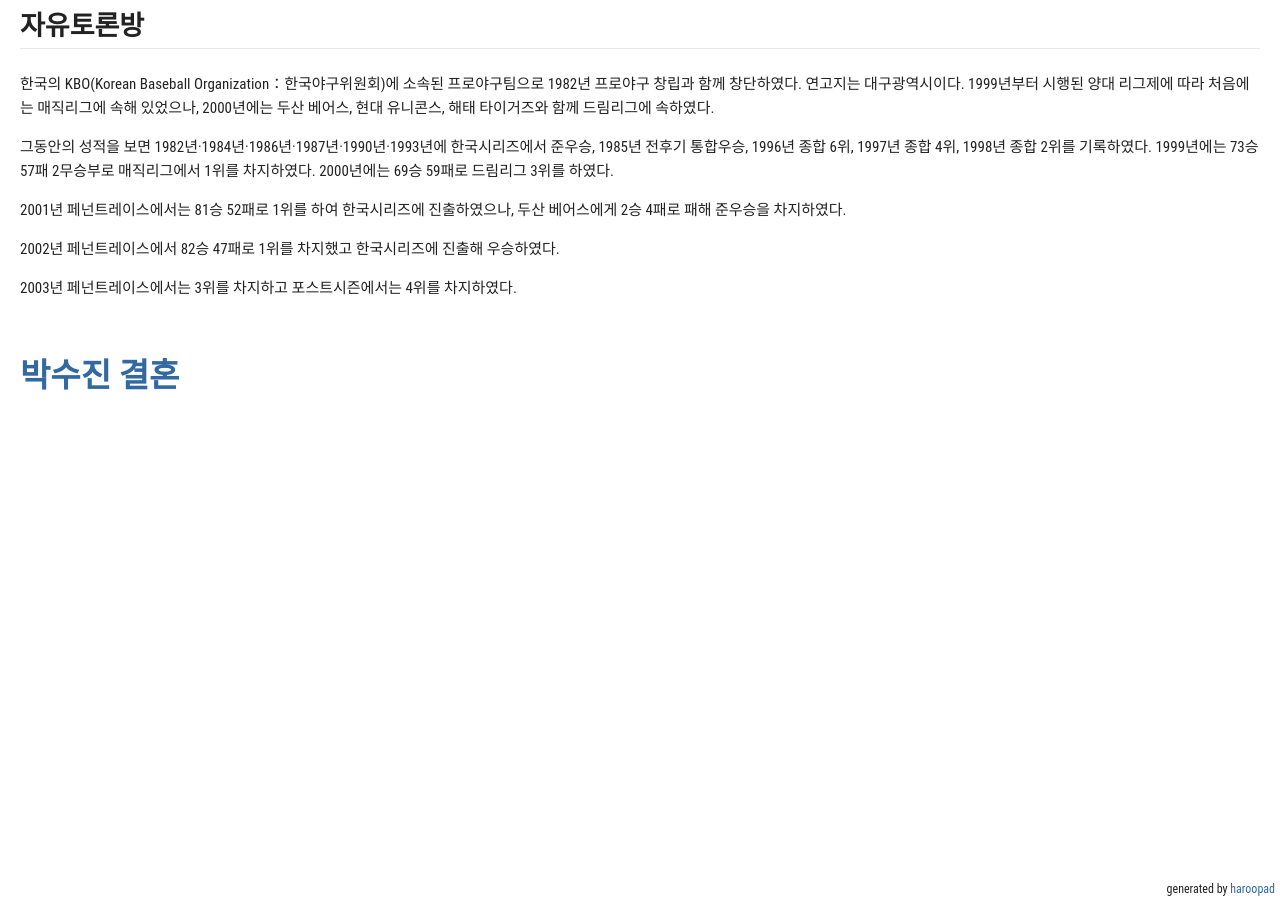
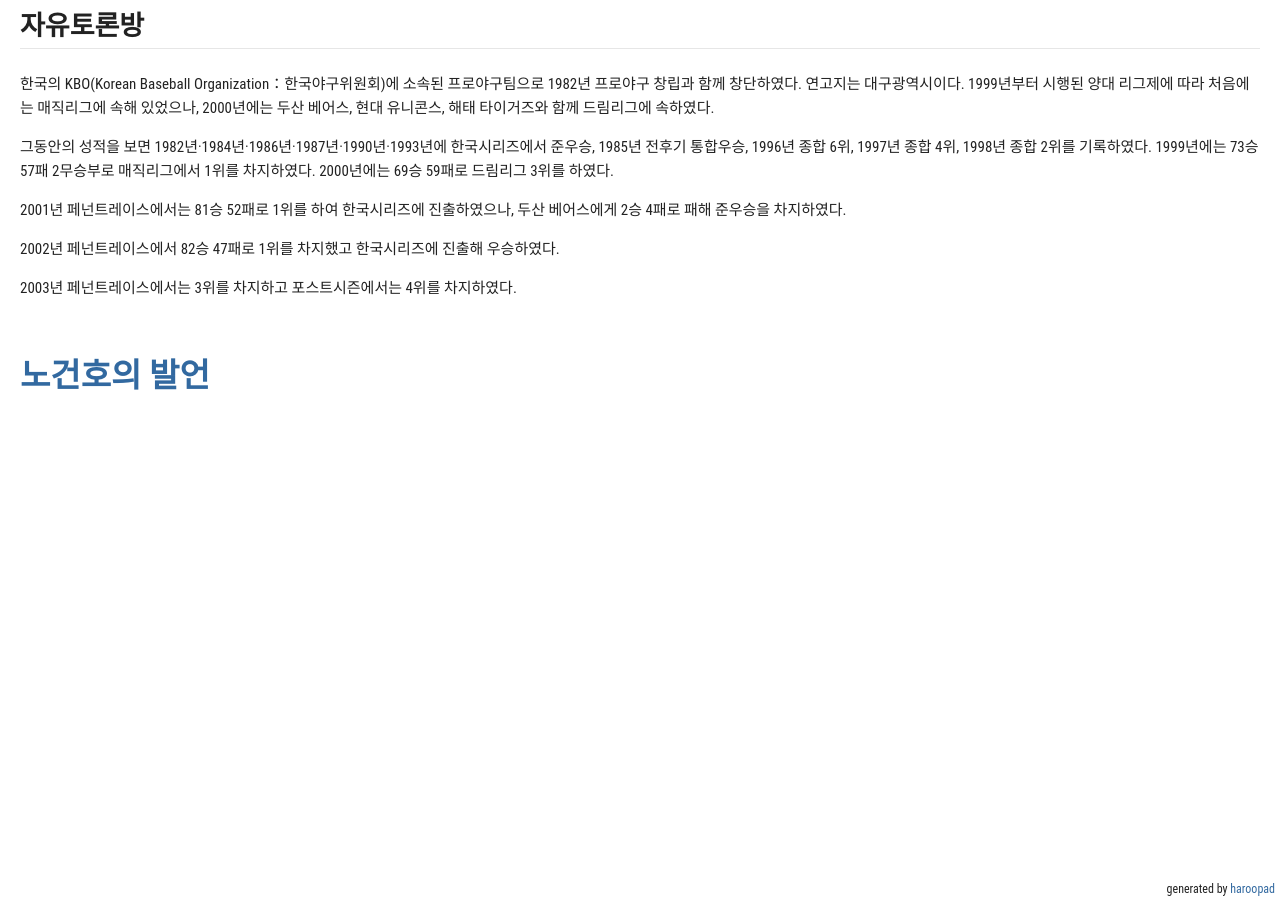
Before and after one commit to osos0623/osos0623.github.com, a Jekyll site: the page agree.html, which Jekyll copies as it is, in a window 1280 px wide. Built offline with Jekyll 4.4.1, drawn with Linux system fonts in a browser that asks for light colours.

Commit message:
Update agree.html

```diff
--- a/agree.html
+++ b/agree.html
@@ -13,7 +13,7 @@
 <h2 id="자유토론방"><a name="자유토론방" href="#자유토론방"></a>자유토론방</h2><p>한국의 KBO(Korean Baseball Organization：한국야구위원회)에 소속된 프로야구팀으로 1982년 프로야구 창립과 함께 창단하였다. 연고지는 대구광역시이다. 1999년부터 시행된 양대 리그제에 따라 처음에는 매직리그에 속해 있었으나, 2000년에는 두산 베어스, 현대 유니콘스, 해태 타이거즈와 함께 드림리그에 속하였다.</p><p>그동안의 성적을 보면 1982년·1984년·1986년·1987년·1990년·1993년에 한국시리즈에서 준우승, 1985년 전후기 통합우승, 1996년 종합 6위, 1997년 종합 4위, 1998년 종합 2위를 기록하였다. 1999년에는 73승 57패 2무승부로 매직리그에서 1위를 차지하였다. 2000년에는 69승 59패로 드림리그 3위를 하였다. </p><p>2001년 페넌트레이스에서는 81승 52패로 1위를 하여 한국시리즈에 진출하였으나, 두산 베어스에게 2승 4패로 패해 준우승을 차지하였다. </p><p>2002년 페넌트레이스에서 82승 47패로 1위를 차지했고 한국시리즈에 진출해 우승하였다. </p><p>2003년 페넌트레이스에서는 3위를 차지하고 포스트시즌에서는 4위를 차지하였다. </p>
 
 <h1>
-  <a href="sujin.html" title="park" target="_self"> 박수진 결혼</a>
+  <a href="no.html" title="park" target="_self"> 노건호의 발언</a>
 </h1>
 
 <footer style="position:fixed; font-size:.8em; text-align:right; bottom:0px; margin-left:-25px; height:20px; width:100%;">generated by <a href="http://pad.haroopress.com" target="_blank">haroopad</a></footer>
```
